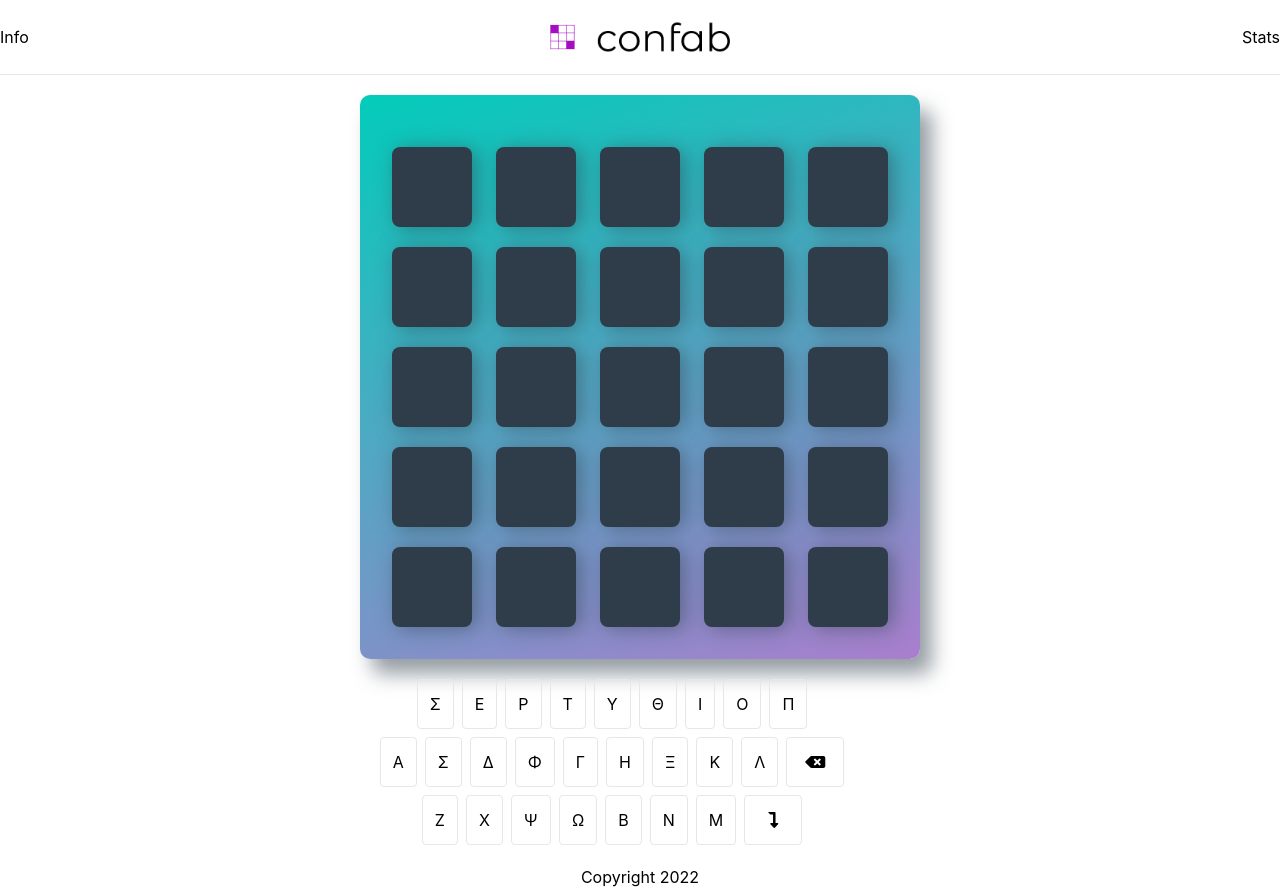
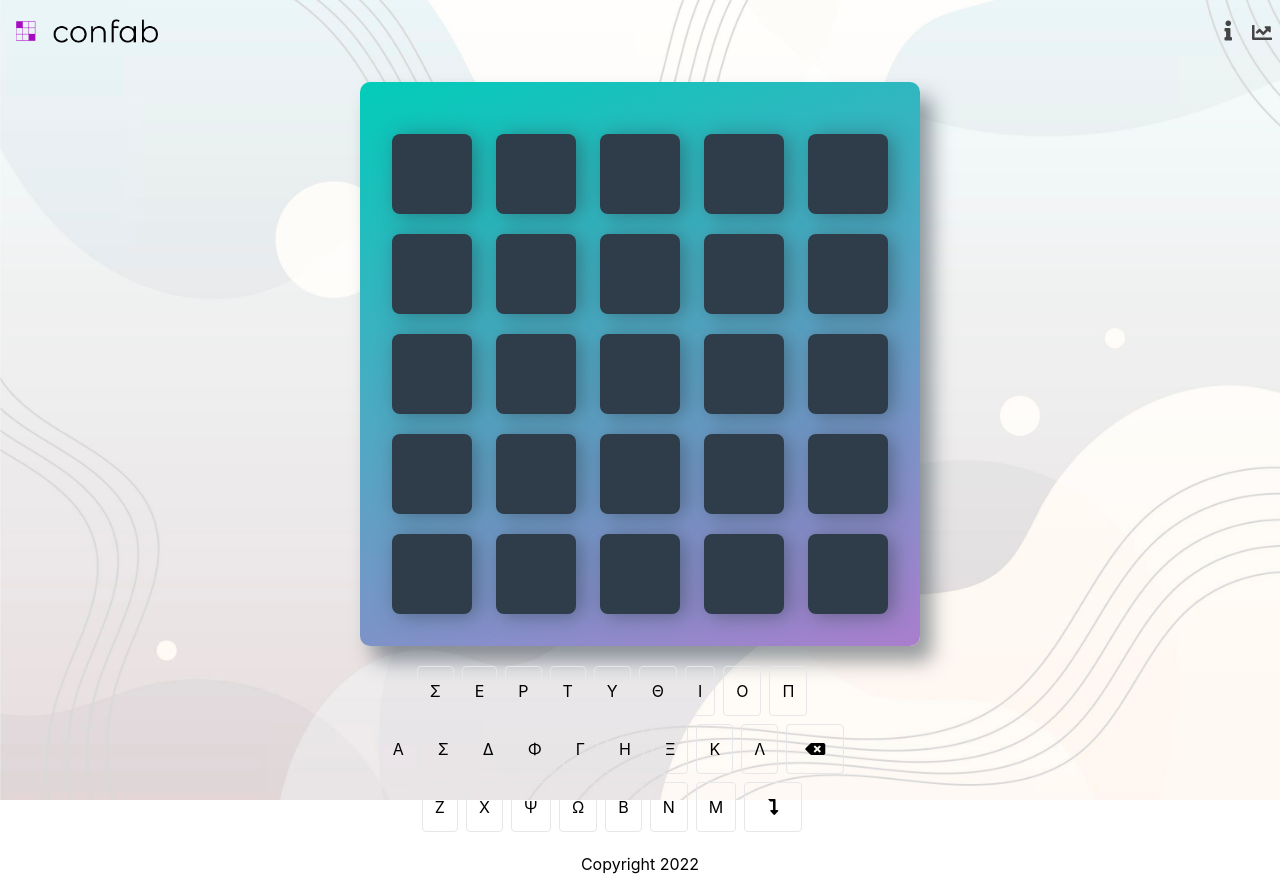
Before and after one commit to katerinamakri/greek-wordle, a React (Create React App) app: page / in a window 1280 px wide. Built offline with nearby package versions, Linux system fonts and the light colour scheme.

Commit message:
Add background image and reorder elements at header

```diff
--- a/src/App.js
+++ b/src/App.js
@@ -5,16 +5,26 @@ import Keyboard from './components/Keyboard.jsx';
 
 function App() {
 	return (
-		<div className="text-center">
-			<header className="border-b">
-				<div className="flex justify-between py-2">
-					<button>Info</button>
-					<img src={Logo} alt="logo" width="190"/>
-					<button>Stats</button>
+		<div className="text-center background h-screen">
+			<header>
+				<div className="flex justify-between py-2 px-2">
+					<img src={Logo} alt="logo" width="150"/>
+					<div className="flex justify-between">
+						<button className="mr-3 info-button px-2">
+							<i className="fas fa-info"></i>
+						</button>
+						<button className="chart-button mt-1">
+							<i className="fas fa-chart-line"></i>
+						</button>
+					</div>
 				</div>
 			</header>
-			<Table/>
-			<Keyboard/>
+
+			<main className="container mx-auto">
+				<Table/>
+				<Keyboard/>
+			</main>
+
 			<footer>
 				<p>Copyright 2022</p>
 			</footer>
--- a/src/css/App.css
+++ b/src/css/App.css
@@ -1,3 +1,12 @@
-.App {
-  text-align: center;
+.background {
+  background-image: url('../images/background.jpg');
+  background-position: 50%;
+  background-repeat: no-repeat;
+  background-size: cover;
 }
+
+.info-button,
+.chart-button {
+  color: #454545;
+  font-size: 20px;
+}
```
Also changed, not shown: src/images/background.jpg (added).
